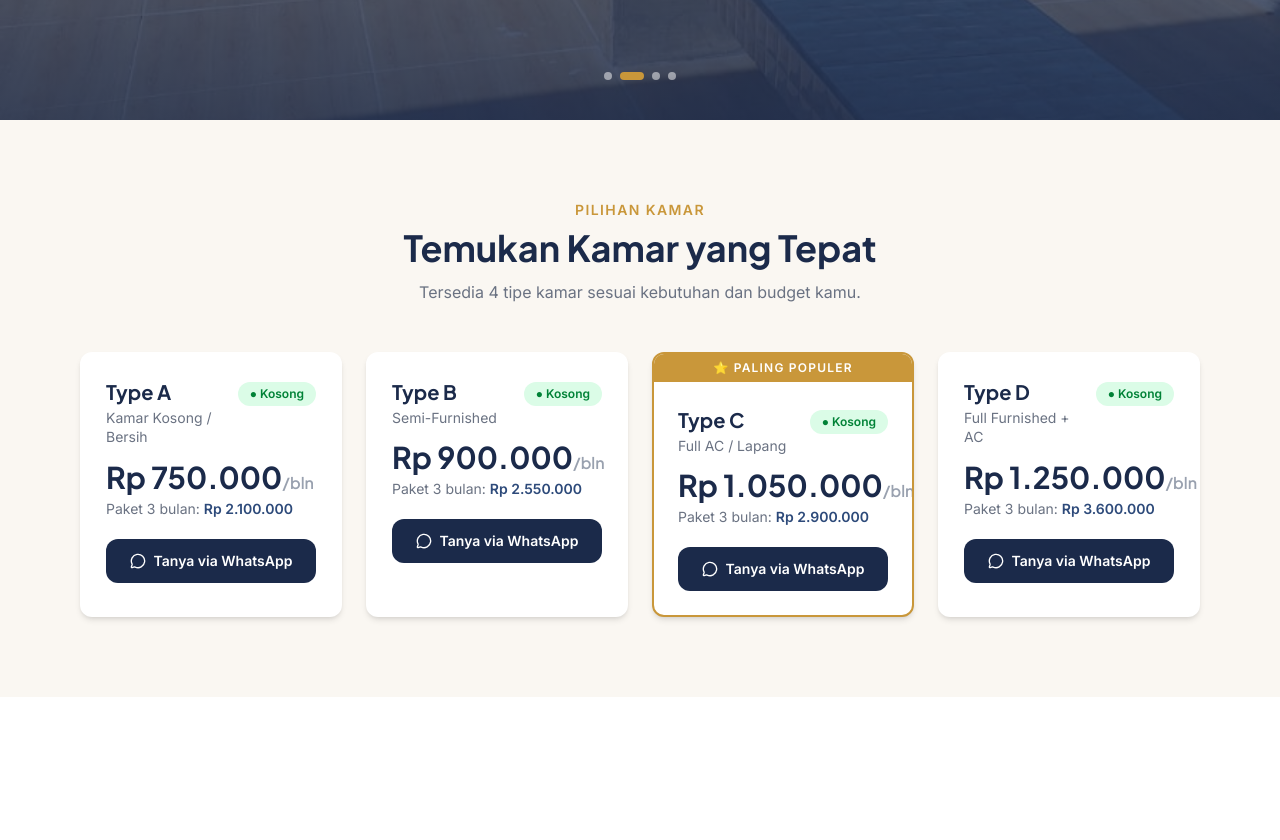
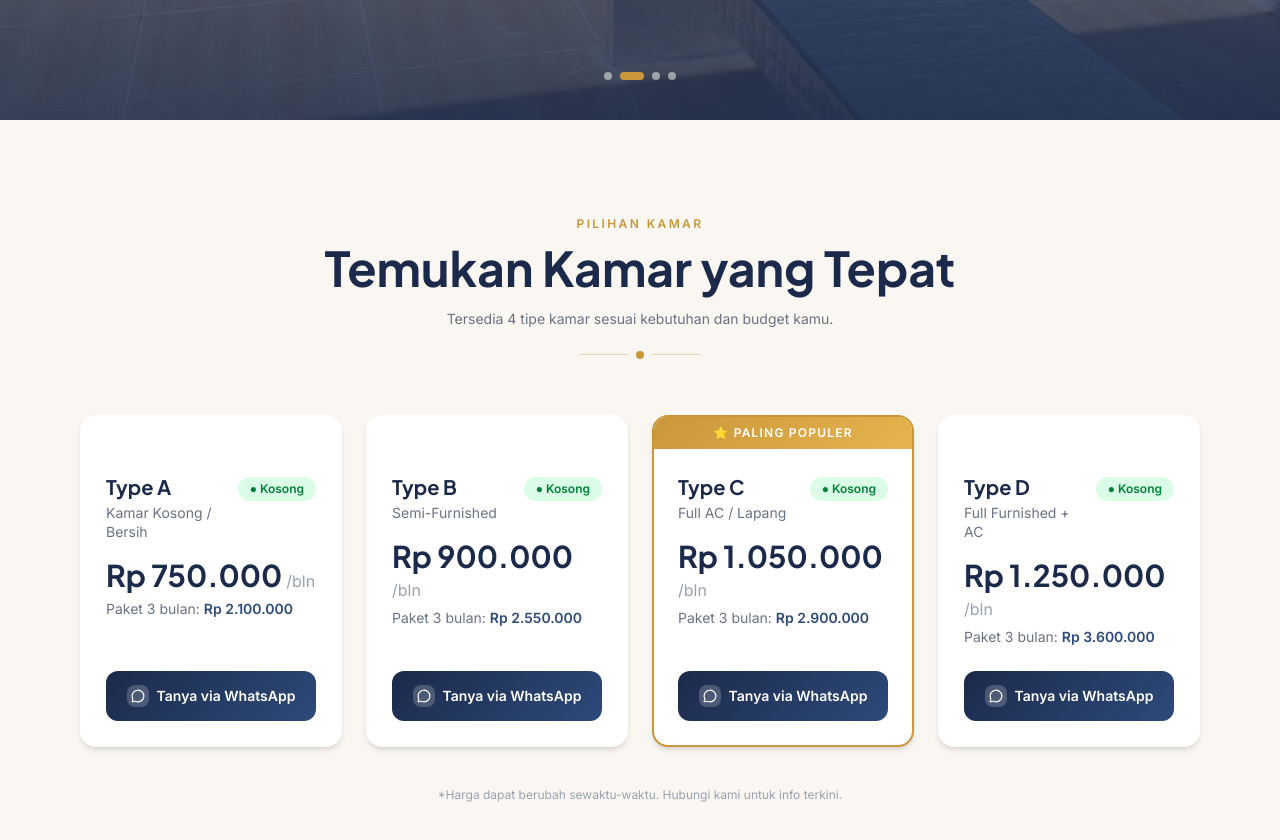
Before and after one commit to Rayzas06/BlessingKost, a React (Vite) app: page / in a window 1280 px wide. Shown: the part 680-1520 px from the top of the page. Before the commit the page ends 1377 px from the top, so only its background shows below. Built offline with nearby package versions, Linux system fonts and the light colour scheme.

Commit message:
feat: add RoomCard component & section tipe kamar

```diff
--- a/src/components/public/RoomCard.jsx
+++ b/src/components/public/RoomCard.jsx
@@ -18,17 +18,22 @@ export default function RoomCard({ room }) {
     new Intl.NumberFormat('id-ID', { style: 'currency', currency: 'IDR', minimumFractionDigits: 0 }).format(num)
 
   return (
-    <div className={`bg-white rounded-xl shadow-md hover:shadow-lg transition overflow-hidden border-2 ${is_popular ? 'border-[#C9973A]' : 'border-transparent'}`}>
-      {/* Popular Banner */}
+    <div className={`relative bg-white rounded-2xl shadow-md hover:shadow-xl transition-all duration-300 hover:-translate-y-1 overflow-hidden flex flex-col border-2 ${is_popular ? 'border-[#C9973A]' : 'border-transparent'}`}>
+      {/* Popular Banner — selalu ada ruangnya supaya semua card sama tinggi */}
+      <div
+        className="h-8 flex items-center justify-center"
+        style={{background: is_popular ? 'linear-gradient(135deg, #C9973A 0%, #e6b44d 100%)' : 'transparent'}}
+      >
         {is_popular && (
-        <div className="bg-[#C9973A] text-white text-xs font-bold text-center py-1.5 tracking-widest uppercase">
+          <span className="text-white text-xs font-bold tracking-widest uppercase">
             ⭐ Paling Populer
+          </span>
+        )}
       </div>
-      )}
 
-      <div className="p-6">
+      <div className="p-6 flex flex-col flex-1">
         {/* Header */}
-        <div className="flex items-start justify-between mb-3 gap-2">
+        <div className="flex items-start justify-between mb-4 gap-2">
           <div className="flex-1 min-w-0">
             <h3
               className="text-xl font-bold text-[#1B2A4A]"
@@ -38,47 +43,51 @@ export default function RoomCard({ room }) {
             </h3>
             <p className="text-gray-500 text-sm mt-0.5 leading-snug">{description}</p>
           </div>
-          {/* Status Badge */}
           <span
             className={`text-xs font-semibold px-3 py-1 rounded-full whitespace-nowrap flex-shrink-0 mt-1
-              ${status === 'kosong'
-                ? 'bg-green-100 text-green-700'
-                : 'bg-red-100 text-red-700'
-              }`}
+              ${status === 'kosong' ? 'bg-green-100 text-green-700' : 'bg-red-100 text-red-700'}`}
           >
-            {status === 'kosong' ? '● Kosong' : '● Penuh'}
+            ● {status === 'kosong' ? 'Kosong' : 'Penuh'}
           </span>
         </div>
 
         {/* Harga */}
-        <div className="mb-5">
-          <div
+        <div className="mb-6 flex-1">
+          <div className="flex items-baseline gap-1 flex-wrap">
+            <span
               className="text-3xl font-bold text-[#1B2A4A]"
               style={{fontFamily: 'Plus Jakarta Sans, sans-serif'}}
             >
               {formatRupiah(price_monthly)}
-            <span className="text-base font-normal text-gray-400">/bln</span>
+            </span>
+            <span className="text-base font-normal text-gray-400 whitespace-nowrap">/bln</span>
           </div>
-          <div className="text-sm text-gray-500 mt-1">
-            Paket 3 bulan:{' '}
-            <span className="font-semibold text-[#2D4A7A]">
+          <div className="text-sm text-gray-500 mt-1.5 flex items-center gap-1 flex-wrap">
+            <span>Paket 3 bulan:</span>
+            <span className="font-semibold text-[#2D4A7A] whitespace-nowrap">
               {formatRupiah(price_3months)}
             </span>
           </div>
         </div>
 
         {/* CTA */}
-        <a // <--- Tag <a pembuka yang hilang berhasil diselamatkan kembali di sini
+        <a // <--- Tag <a pembuka dikembalikan di sini
           href={waLink}
           target="_blank"
           rel="noopener noreferrer"
-          className={`flex items-center justify-center gap-2 w-full py-3 rounded-xl font-semibold text-sm transition
+          className={`flex items-center justify-center gap-2 w-full py-3.5 rounded-xl font-semibold text-sm transition-all duration-300 hover:scale-[1.02] hover:shadow-lg
             ${status === 'kosong'
-              ? 'bg-[#1B2A4A] hover:bg-[#2D4A7A] text-white'
+              ? 'text-white hover:shadow-[#1B2A4A]/30'
               : 'bg-gray-100 text-gray-400 cursor-not-allowed pointer-events-none'
             }`}
+          style={status === 'kosong'
+            ? {background: 'linear-gradient(135deg, #1B2A4A 0%, #2D4A7A 100%)'}
+            : {}
+          }
         >
-          <MessageCircle size={16} />
+          <div className="bg-white/20 rounded-lg p-1">
+            <MessageCircle size={14} />
+          </div>
           {status === 'kosong' ? 'Tanya via WhatsApp' : 'Kamar Penuh'}
         </a>
       </div>
--- a/src/components/public/RoomSection.jsx
+++ b/src/components/public/RoomSection.jsx
@@ -8,28 +8,39 @@ const STATIC_ROOMS = [
 ]
 
 export default function RoomSection({ rooms }) {
-  const data = rooms || STATIC_ROOMS
+  const data = rooms && rooms.length > 0 ? rooms : STATIC_ROOMS
 
   return (
-    <section id="tipe-kamar" className="py-20 bg-[#FAF7F2]">
+    <section id="tipe-kamar" className="py-24 bg-[#FAF7F2]">
       <div className="max-w-6xl mx-auto px-4">
         {/* Heading */}
-        <div className="text-center mb-12">
-          <p className="text-[#C9973A] font-semibold text-sm uppercase tracking-widest mb-2">Pilihan Kamar</p>
-          <h2 className="text-4xl font-bold text-[#1B2A4A]" style={{fontFamily:'Plus Jakarta Sans, sans-serif'}}>
+        <div className="text-center mb-14">
+          <p className="text-[#C9973A] font-semibold text-xs uppercase tracking-[0.2em] mb-3">Pilihan Kamar</p>
+          <h2 className="text-4xl md:text-5xl font-bold text-[#1B2A4A]" style={{fontFamily: 'Plus Jakarta Sans, sans-serif'}}>
             Temukan Kamar yang Tepat
           </h2>
-          <p className="text-gray-500 mt-3 max-w-md mx-auto">
+          <p className="text-gray-500 mt-4 max-w-md mx-auto text-sm leading-relaxed">
             Tersedia 4 tipe kamar sesuai kebutuhan dan budget kamu.
           </p>
+          {/* Divider aksen */}
+          <div className="flex items-center justify-center gap-2 mt-5">
+            <div className="h-px w-12 bg-[#C9973A]/40 rounded" />
+            <div className="w-2 h-2 rounded-full bg-[#C9973A]" />
+            <div className="h-px w-12 bg-[#C9973A]/40 rounded" />
+          </div>
         </div>
 
         {/* Grid Kamar */}
-        <div className="grid grid-cols-1 sm:grid-cols-2 lg:grid-cols-4 gap-6">
+        <div className="grid grid-cols-1 sm:grid-cols-2 lg:grid-cols-4 gap-6 items-stretch">
           {data.map(room => (
             <RoomCard key={room.id} room={room} />
           ))}
         </div>
+
+        {/* Note bawah */}
+        <p className="text-center text-gray-400 text-xs mt-10">
+          *Harga dapat berubah sewaktu-waktu. Hubungi kami untuk info terkini.
+        </p>
       </div>
     </section>
   )
```
Lines whose indentation alone changed are shown as unchanged.
